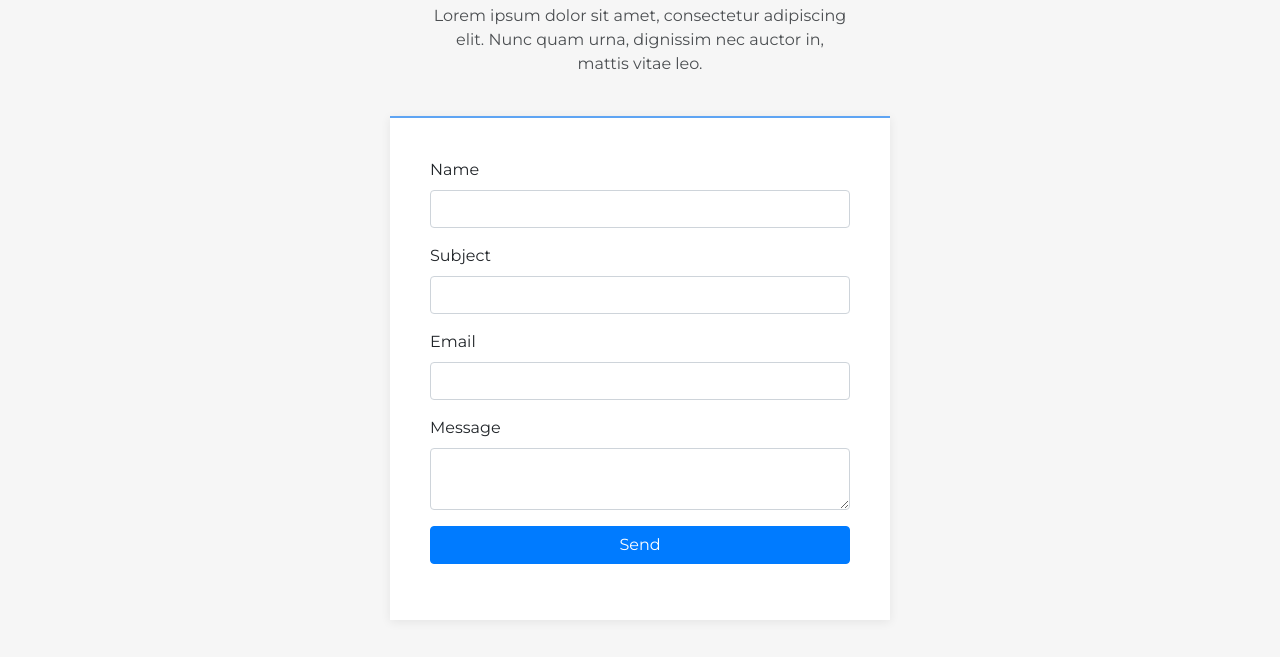
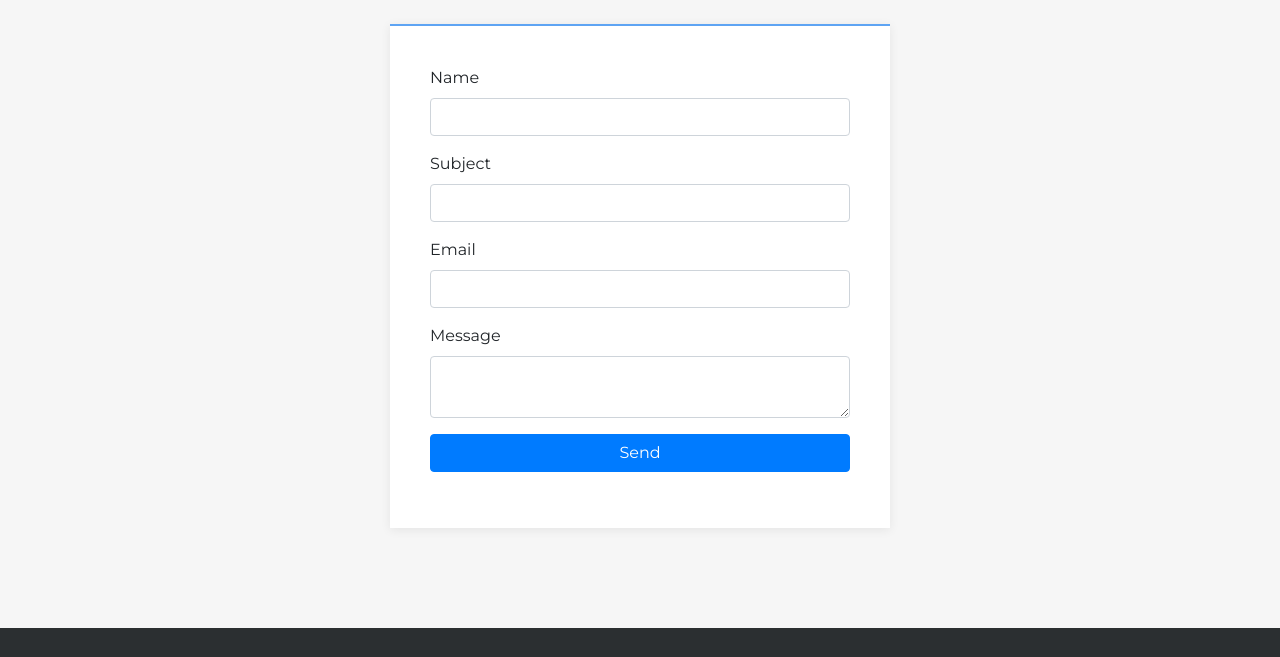
Before and after one commit to sapphirelpu/hacksapphire, a plain HTML site: page contact-us.html in a window 1280 px wide. Shown: the part 214-871 px from the top of the page. Drawn offline with Linux system fonts and the light colour scheme; some packages are replaced by stand-ins of ours; a script that the page names is missing.

Commit message:
v1.5 contact us update

```diff
--- a/contact-us.html
+++ b/contact-us.html
@@ -36,7 +36,7 @@
             <div class="container">
                 <div class="block-heading">
                     <h2 class="text-info">Contact Us</h2>
-                    <p>Lorem ipsum dolor sit amet, consectetur adipiscing elit. Nunc quam urna, dignissim nec auctor in, mattis vitae leo.</p>
+                    <p></p>
                 </div>
                 <form>
                     <div class="form-group"><label>Name</label><input class="form-control" type="text"></div>
```
